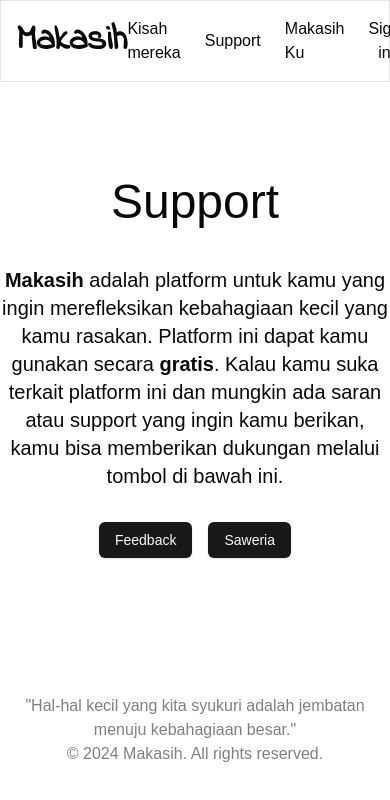
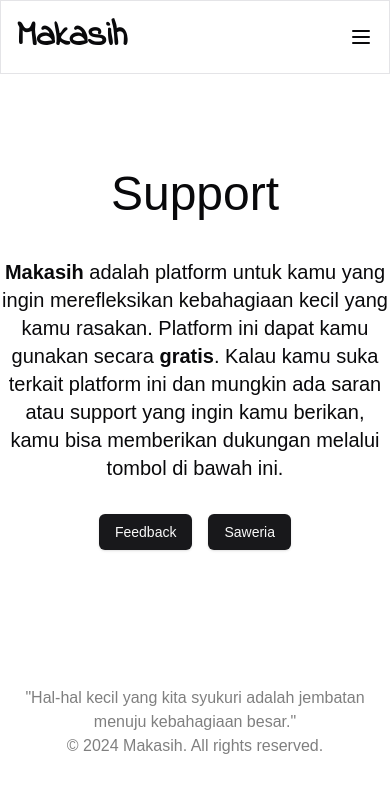
Before and after one commit to auzanassdq/syukur-app, a Next.js app: page /support in a window 390 px wide. Shown: the top 800 px of the page. Built offline with nearby package versions, Linux system fonts and the light colour scheme; no server answers; a web font is replaced by a local one.

Commit message:
fix responsive

```diff
--- a/src/app/makasih-ku/page.tsx
+++ b/src/app/makasih-ku/page.tsx
@@ -25,7 +25,7 @@
           <Button className="w-full">mana ceritamu?</Button>
         </Link>
       </div> */}
-      <div className="mt-10 gap-4 px-4 lg:columns-4">
+      <div className="container mx-auto mt-10 columns-1 gap-4 px-4 md:columns-2 lg:columns-4">
         {allStories.map((story) => (
           <CardSyukur
             key={story.id}
--- a/src/app/post/page.tsx
+++ b/src/app/post/page.tsx
@@ -87,7 +87,7 @@
           Apa yg kamu syukuri?
         </h1>
 
-        <div className="grid grid-cols-2 gap-8">
+        <div className="grid grid-cols-1 md:grid-cols-2 gap-8">
           <Form {...form} >
             <form onSubmit={form.handleSubmit(onSubmit)} className="space-y-8 flex-">
               <FormField
--- a/src/app/story/page.tsx
+++ b/src/app/story/page.tsx
@@ -43,7 +43,7 @@
           <Button className="w-full">mana ceritamu?</Button>
         </Link>
       </div> */}
-      <div className="mt-10 gap-4 px-4 lg:columns-4">
+      <div className="container mx-auto mt-10 gap-4 px-4 columns-1 md:columns-2 lg:columns-4">
         {allStories.map((story) => (
           <CardSyukur
             key={story.id}
--- a/src/components/navbar.tsx
+++ b/src/components/navbar.tsx
@@ -1,21 +1,38 @@
-import { SignInButton, useUser } from "@clerk/nextjs";
+"use client";
+
+import { cn } from "@/lib/utils";
+import { SignInButton } from "@clerk/nextjs";
 import { SignedOut } from "@clerk/nextjs";
 import { SignedIn } from "@clerk/nextjs";
 import { UserButton } from "@clerk/nextjs";
+import { Menu } from "lucide-react";
 import Link from "next/link";
-import React from "react";
+import React, { useState } from "react";
 
 function Navbar() {
+  const [isOpen, setIsOpen] = useState(false);
+
   return (
     <section className="border">
-      <header className="container mx-auto flex items-center justify-between p-4">
+      <header className="container relative z-50 mx-auto flex items-center justify-between p-4">
         <div className="logo">
           {/* <img src="/logo.png" alt="logo" /> */}
           <Link href={"/"}>
             <h1 className="indie-flower text-4xl font-bold">Makasih</h1>
           </Link>
         </div>
-        <nav className="flex items-center gap-6">
+        <div
+          className="cursor-pointer md:hidden"
+          onClick={() => setIsOpen(!isOpen)}
+        >
+          <Menu />
+        </div>
+        <nav
+          className={cn(
+            "absolute -z-10 flex w-full flex-col items-center justify-center gap-6 bg-white backdrop-blur-sm md:flex-row md:static md:w-auto md:items-center md:justify-end transition-all duration-300",
+            isOpen ? "top-[72px]": "-top-[200px]"
+          )}
+        >
           <Link href="/story" className="hover:underline">
             Kisah mereka
           </Link>
```
